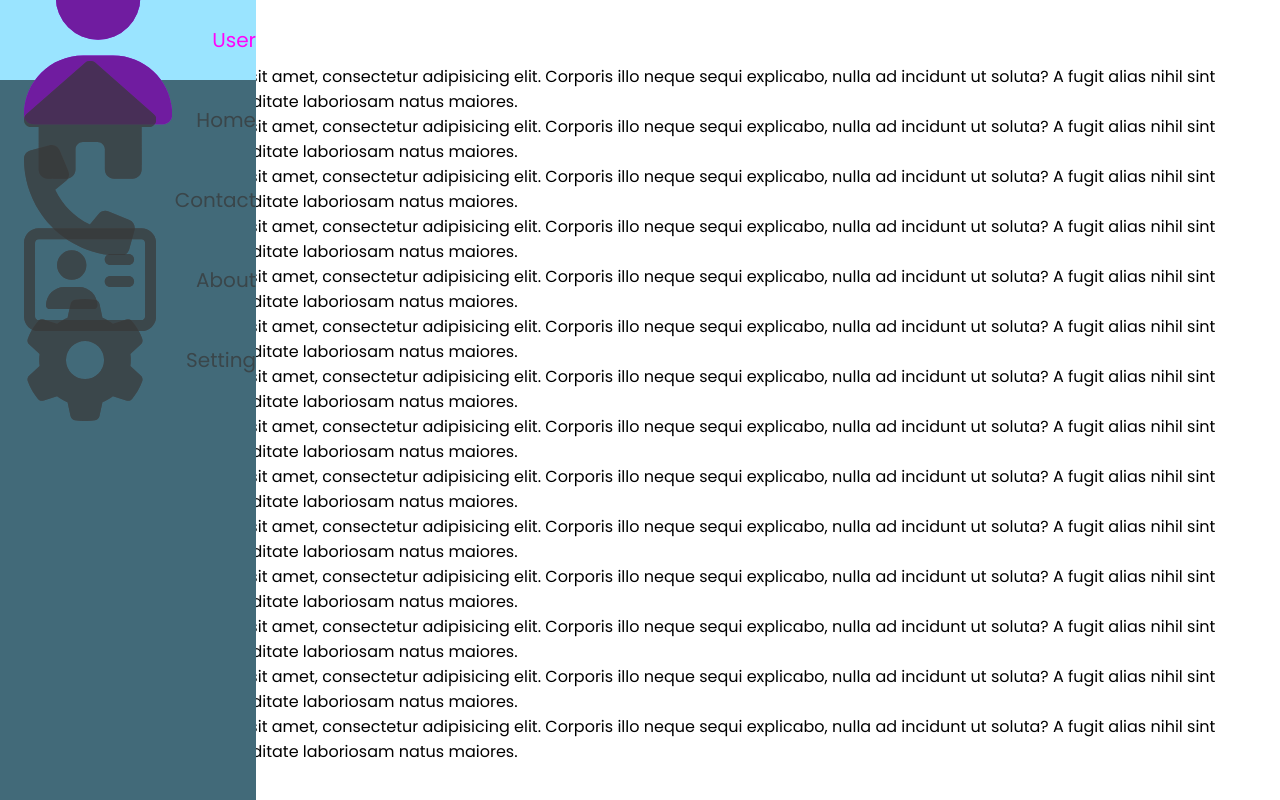
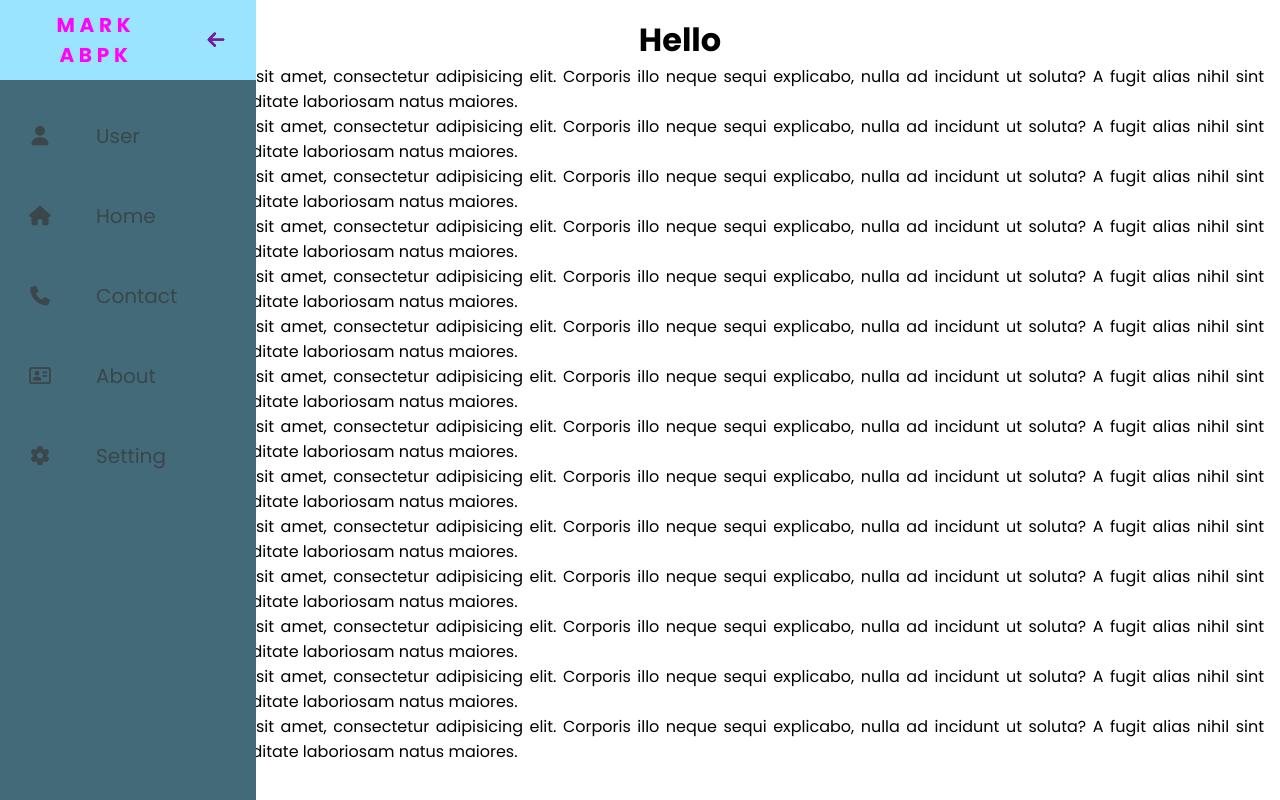
Before and after one commit to MarkABPK/cool-navbar, a plain HTML site: page index.html in a window 1280 px wide. Drawn offline with Linux system fonts and the light colour scheme.

Commit message:
add logo and responsive design

```diff
--- a/index.html
+++ b/index.html
@@ -8,6 +8,24 @@
   <body>
     <nav class="navbar">
       <ul class="navbar-list">
+        <li class="logo">
+          <a href="#" class="nav-link">
+            <span class="text-link">Mark ABPK</span>
+            <svg xmlns="http://www.w3.org/2000/svg" viewBox="0 0 448 512">
+              <!--!Font Awesome Free 6.6.0 by @fontawesome - https://fontawesome.com License - https://fontawesome.com/license/free Copyright 2024 Fonticons, Inc.-->
+              <path
+                fill="currentColor"
+                class="secondary"
+                d="M438.6 278.6c12.5-12.5 12.5-32.8 0-45.3l-160-160c-12.5-12.5-32.8-12.5-45.3 0s-12.5 32.8 0 45.3L338.8 224 32 224c-17.7 0-32 14.3-32 32s14.3 32 32 32l306.7 0L233.4 393.4c-12.5 12.5-12.5 32.8 0 45.3s32.8 12.5 45.3 0l160-160z"
+              />
+              <path
+                fill="currentColor"
+                class="secondary"
+                d="M438.6 278.6c12.5-12.5 12.5-32.8 0-45.3l-160-160c-12.5-12.5-32.8-12.5-45.3 0s-12.5 32.8 0 45.3L338.8 224 32 224c-17.7 0-32 14.3-32 32s14.3 32 32 32l306.7 0L233.4 393.4c-12.5 12.5-12.5 32.8 0 45.3s32.8 12.5 45.3 0l160-160z"
+              />
+            </svg>
+          </a>
+        </li>
         <li class="nav-items user">
           <a href="#" class="nav-link">
             <svg xmlns="http://www.w3.org/2000/svg" viewBox="0 0 448 512">
--- a/style.css
+++ b/style.css
@@ -36,8 +36,6 @@ body::-webkit-scrollbar-thumb {
 }
 
 .navbar {
-  width: 5rem;
-  height: 100vh;
   position: fixed;
   background-color: var(--main-bg);
   transition: width var(--transition-speed) ease-in-out;
@@ -87,14 +85,6 @@ body::-webkit-scrollbar-thumb {
   margin-top: auto;
 }
 
-.navbar:hover {
-  width: 16rem;
-}
-
-.navbar:hover .text-link {
-  display: block;
-}
-
 .primary {
   color: rgb(156, 33, 228);
 }
@@ -113,3 +103,81 @@ body::-webkit-scrollbar-thumb {
 .nav-items:last-child {
   margin-top: auto;
 }
+
+p {
+  text-align: justify;
+}
+h1 {
+  text-align: center;
+}
+
+.logo {
+  font-weight: bold;
+  text-transform: uppercase;
+  margin-bottom: 1rem;
+  text-align: center;
+  color: var(--secondary-textColor);
+  background: var(--secondary-bg);
+  font-size: 1.5rem;
+  letter-spacing: 0.3ch;
+}
+
+.logo svg {
+  transform: rotate(0deg);
+  transition: transform 400ms;
+}
+
+.navbar:hover .logo svg {
+  transform: rotate(-180deg);
+}
+
+@media only screen and (min-width: 600px) {
+  .navbar {
+    width: 5rem;
+    height: 100vh;
+    top: 0;
+  }
+
+  .navbar:hover {
+    width: 16rem;
+  }
+
+  .navbar:hover .text-link {
+    display: block;
+  }
+
+  svg {
+    width: 1.2rem;
+    height: 1.2rem;
+  }
+}
+
+@media only screen and (max-width: 600px) {
+  .navbar {
+    top: 0;
+    width: 100vw;
+    height: 5rem;
+    position: sticky;
+  }
+
+  .logo {
+    display: none;
+  }
+
+  .navbar-list {
+    flex-direction: row;
+  }
+
+  .nav-link {
+    justify-content: center;
+    align-items: center;
+  }
+
+  main {
+    margin: 0;
+  }
+  svg {
+    width: 1.5rem;
+    height: 1.5rem;
+  }
+}
```
